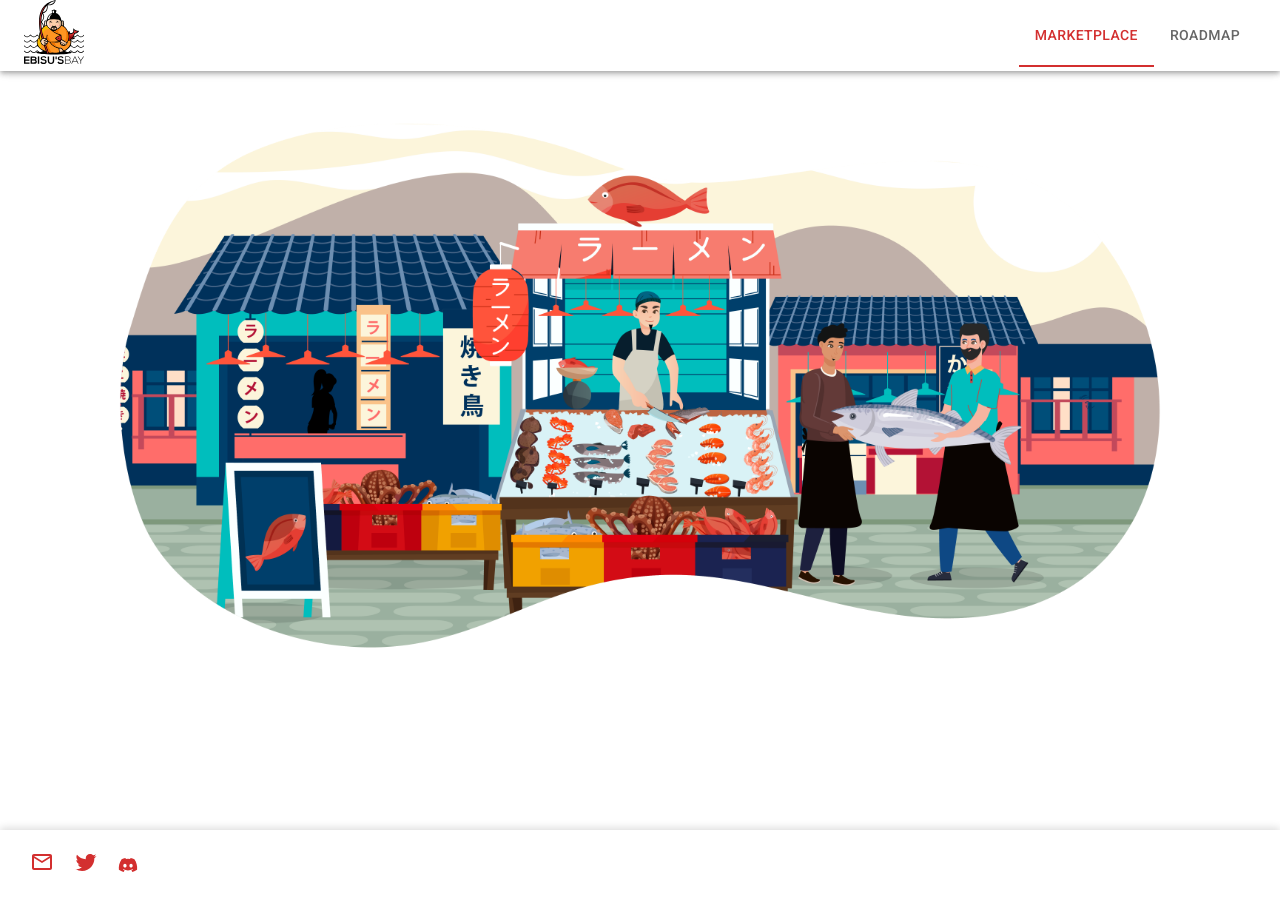
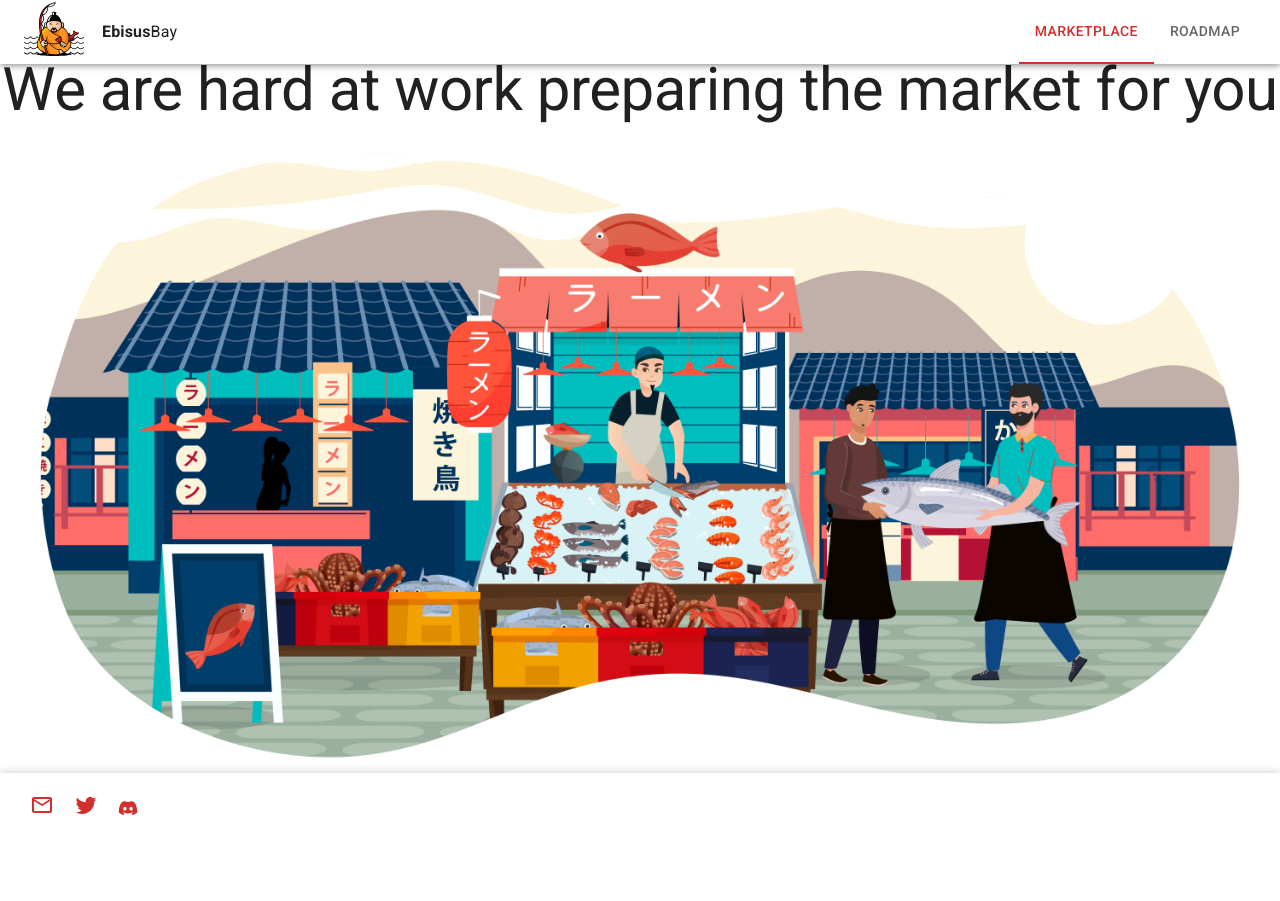
Before and after one commit to polartar/nftmarketplace-web, a React (Create React App) app: page /marketplace in a window 1280 px wide. After the commit the page ends 844 px from the top, so only its background shows below. Built offline with nearby package versions, Linux system fonts and the light colour scheme.

Commit message:
fix toolbar

```diff
--- a/src/App.js
+++ b/src/App.js
@@ -31,11 +31,8 @@ const useStyles = makeStyles((theme) => ({
 function ScrollTop(props) {
   const { children, window } = props;
   const classes = useStyles();
-  // Note that you normally won't need to set the window ref as useScrollTrigger
-  // will default to window.
-  // This is only being set here because the demo is in an iframe.
+
   const trigger = useScrollTrigger({
-    target: window ? window() : undefined,
     disableHysteresis: true,
     threshold: 100,
   });
@@ -68,17 +65,9 @@ const theme = createTheme({
     secondary: {
       main: "#ef5350",
     },
-    // inherit: {
-    //   main: "white",
-    // },
+
   },
-  overrides : {
-    // MuiTab : {
-    //   textColorInherit : {
-    //     opacity :1,
-    //   }
-    // }
-  }
+
 });
 
 function App(props) {
@@ -86,7 +75,7 @@ function App(props) {
     <Fragment>
 
       <div className="App">
-        <Box id="back-to-top-anchor" />
+        <Box id="back-to-top-anchor" height='54px' />
         <StyledEngineProvider injectFirst>
           <ThemeProvider theme={theme}>
           <CssBaseline/>
--- a/src/Components/MarketPlace/marketplace.jsx
+++ b/src/Components/MarketPlace/marketplace.jsx
@@ -6,7 +6,6 @@ import AddOutlinedIcon from '@mui/icons-material/AddOutlined'
 import RemoveOutlinedIcon from '@mui/icons-material/RemoveOutlined'
 import Radio from '@mui/material/Radio'
 import './marketplace.css'
-import marketPrep from '../../Assets/market_prepare.png'
 
 
 const ShowPopUpList = ({ data }) => {
@@ -102,8 +101,8 @@ const MarketPlace = () => {
 
   return (
     <div className="marketplaceContainer" id="market">
-      {/* <h1 className="marketHead">Marketplace <hr className='cusHr' /></h1> */}
-      {/* <AlertDialogSlide
+
+      <AlertDialogSlide
         handleClickOpen={handleClickOpen}
         handleClose={handleClose}
         open={open}
@@ -112,9 +111,7 @@ const MarketPlace = () => {
         headColor='#d32f2f'
         btnValue='Confirm checkout'
       />
-      <MyCard data={cardSelector} value dots handleBuyNow={handleClickOpen} /> */}
-      <img src={marketPrep} width='100%'/>
-
+      <MyCard data={cardSelector} value dots handleBuyNow={handleClickOpen} />
 
     </div>
   )
--- a/src/Pages/MarketPlaceScreen.jsx
+++ b/src/Pages/MarketPlaceScreen.jsx
@@ -1,10 +1,14 @@
 import React from 'react'
-import MarketPlace from '../Components/MarketPlace/marketplace'
+import marketPrep from '../Assets/market_prepare.png'
+import {Typography} from '@mui/material'
 
 const MarketPlaceScreen = () => {
     return (
         <div>
-            <MarketPlace />
+            <Typography align='center' variant='h2'>
+                We are hard at work preparing the market for you
+            </Typography>
+            <img src={marketPrep} width='100%'/>
         </div>
     )
 }
--- a/src/Router/Router.js
+++ b/src/Router/Router.js
@@ -1,4 +1,4 @@
-import { BrowserRouter as Router, Switch, Route, Link} from "react-router-dom";
+import { BrowserRouter as Router, Switch, Route, Link, NavLink} from "react-router-dom";
 
 import Home from "../Pages/Home";
 import MarketPlaceScreen from "../Pages/MarketPlaceScreen";
@@ -7,7 +7,7 @@ import RoadMapScreen from "../Pages/RoadMapScreen";
 import mainLogo from "../Assets/web_logo.svg";
 
 import { withStyles } from '@mui/styles';
-import {AppBar, Tabs, Tab, Toolbar, Box} from "@mui/material";
+import {AppBar, Tabs, Tab, Toolbar, Box, Typography} from "@mui/material";
 import AccountBalanceWalletIcon from "@mui/icons-material/AccountBalanceWallet";
 
 const styles = theme => ({
@@ -29,10 +29,21 @@ export const NavTabs = withStyles(styles)((props) => {
             <Toolbar>
 
               <Link to='/'>
-                <img src={mainLogo} alt="Logo" width="60"/>
+                <img src={mainLogo} alt="Logo" height="54"/>
               </Link>
+              <Box component='div' width='1.5%'/>
+              <NavLink to='/' style={{ textDecoration: 'none', color: 'unset' }}>
+                <Typography  color='inherit' component='div' style={{fontWeight : 600}}>
+                  Ebisus
+                </Typography>
+              </NavLink>
+              <NavLink to='/' style={{ textDecoration: 'none', color: 'unset' }}>
+                <Typography color='inherit' component='div' style={{fontWeight : 400}}>
+                  Bay
+                </Typography>
+              </NavLink>
+
               <Box component='div' sx={{ flexGrow: 1 }}/>
-
               <Tabs
               classes={{ root: classes.fullHeight }}
               variant='standard'
@@ -51,7 +62,7 @@ export const NavTabs = withStyles(styles)((props) => {
                   label="Marketplace"
                   component={Link}
                   to={routes[1]}
-                  textColor="inerit"
+                  textColor="ihnerit"
                 />
 
                 <Tab
```
Also changed, not shown: src/Assets/web_logo.svg.
